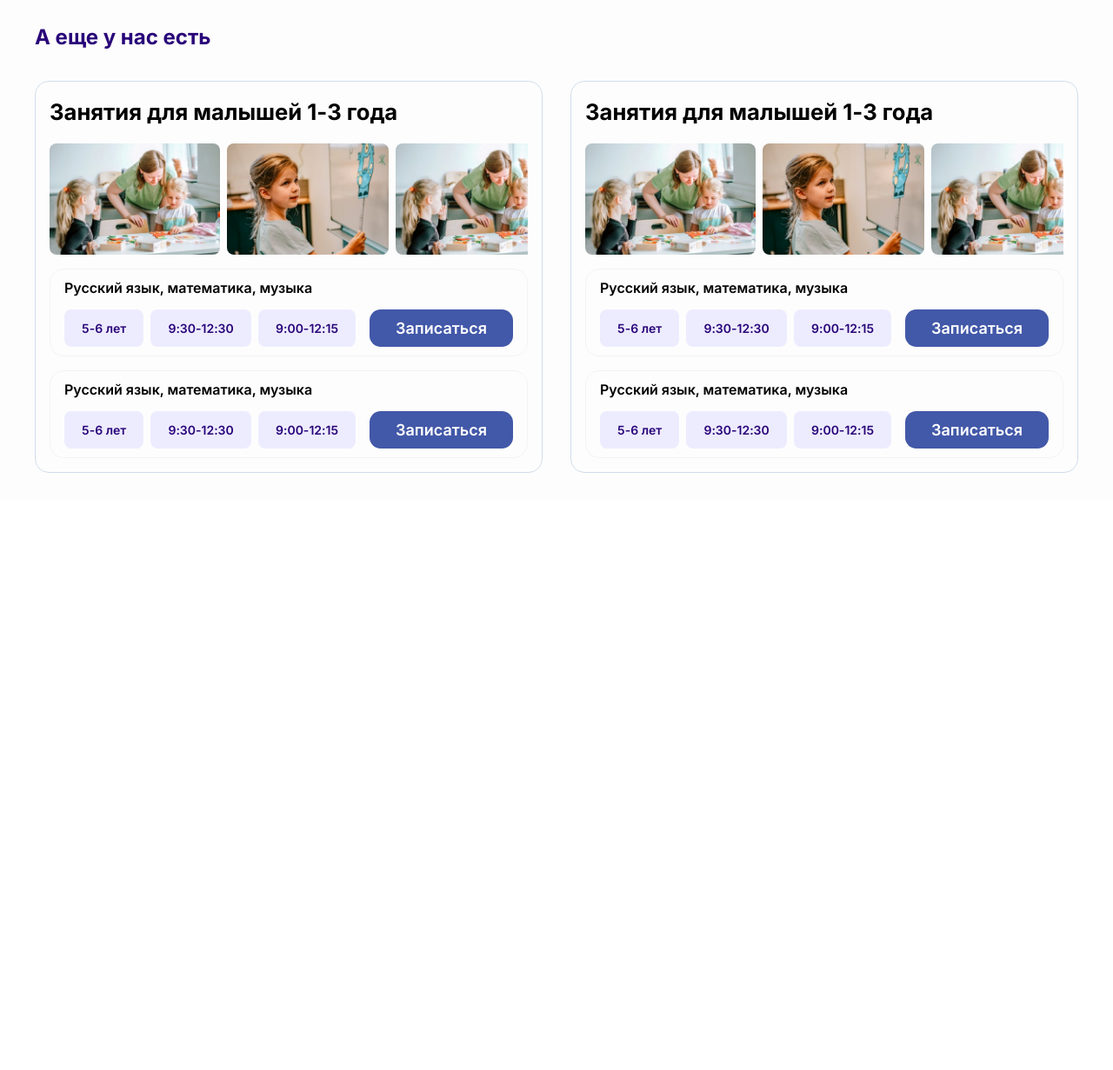
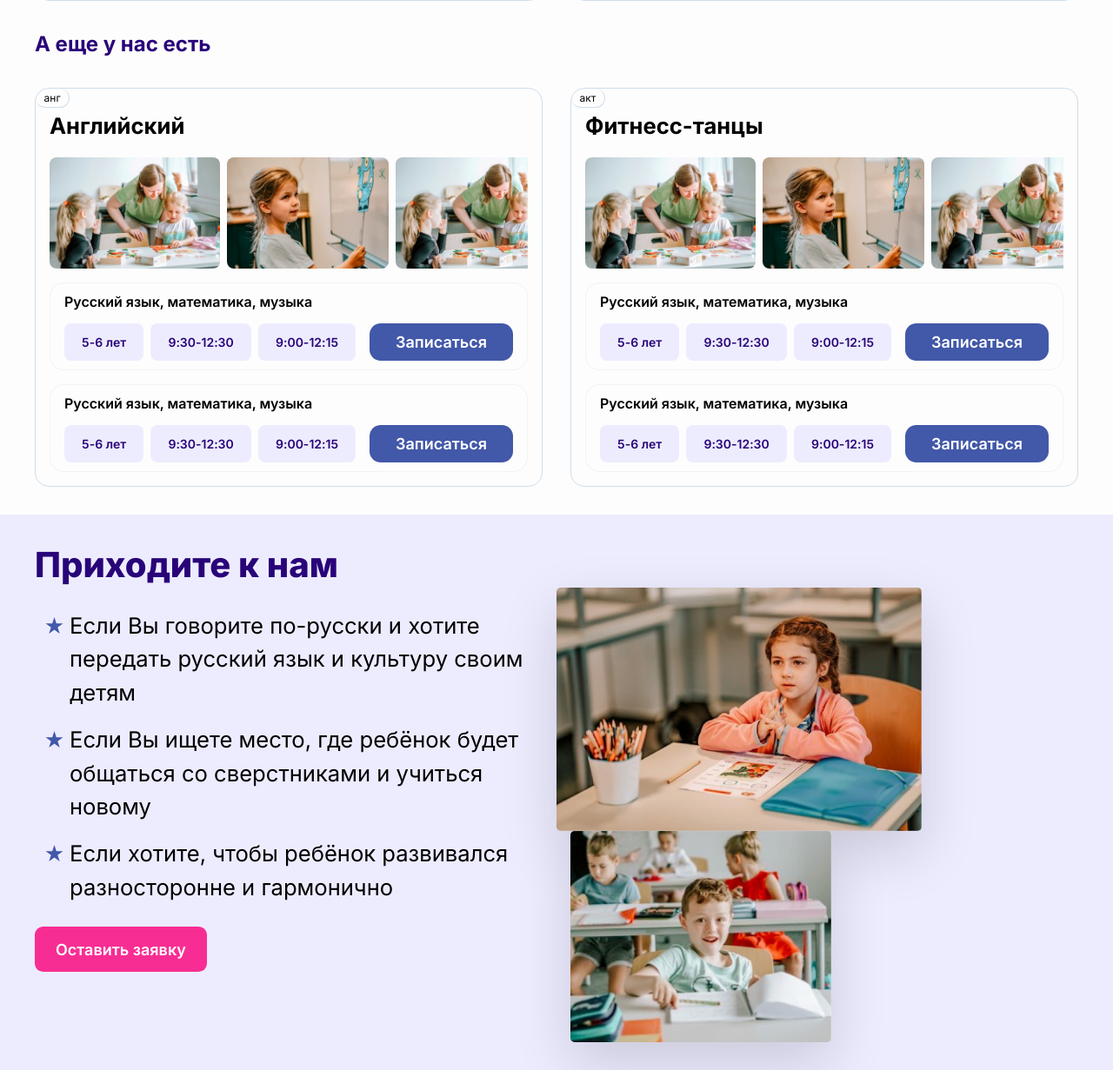
Before and after one commit to IronAdministrator/lanSchool, a website built with Vite: page index.html in a window 1280 px wide. Shown: the part 1285-2516 px from the top of the page at 87% size. Before the commit the page ends 1861 px from the top, so only its background shows below. Built offline with nearby package versions, Linux system fonts and the light colour scheme.

Commit message:
add cta section with images base

```diff
--- a/index.html
+++ b/index.html
@@ -11,6 +11,7 @@
       rel="stylesheet"
     />
     <link rel="stylesheet" href="style.css" />
+    <script src="main.js" defer></script>
     <title>F+U</title>
   </head>
   <body>
@@ -55,7 +56,7 @@
                 </h1>
                 <p class="sub-title">Качественное дополнительное образование</p>
                 <div class="hero-cta-container">
-                  <button class="hero-btn">Оставить заявку</button>
+                  <button class="primary-btn">Оставить заявку</button>
                   <a class="hero-link" href="#">Провести пробное занятие</a>
                 </div>
               </div>
@@ -63,6 +64,7 @@
           </div>
         </div>
       </section>
+
       <section class="section-cards">
         <div class="container">
           <div class="section-cards-title">
@@ -70,6 +72,7 @@
           </div>
           <div class="course-cards">
             <div class="card">
+              <div class="age-info-badge">1-3</div>
               <div class="card-title secondary-heading">
                 Занятия для малышей 1-3 года
               </div>
@@ -119,8 +122,9 @@
               </div>
             </div>
             <div class="card">
+              <div class="age-info-badge">3-6</div>
               <div class="card-title secondary-heading">
-                Занятия для малышей 1-3 года
+                Для дошкольников 3-6
               </div>
               <div class="card-image">
                 <img src="/Academy-of-Languages_1.png" alt="course-image" />
@@ -171,9 +175,8 @@
               А еще у нас есть
             </div>
             <div class="card">
-              <div class="card-title secondary-heading">
-                Занятия для малышей 1-3 года
-              </div>
+              <div class="age-info-badge">анг</div>
+              <div class="card-title secondary-heading">Английский</div>
               <div class="card-image">
                 <img src="/Academy-of-Languages_1.png" alt="course-image" />
                 <img src="/Academy-of-Languages_2.png" alt="course-image" />
@@ -207,9 +210,8 @@
               </div>
             </div>
             <div class="card">
-              <div class="card-title secondary-heading">
-                Занятия для малышей 1-3 года
-              </div>
+              <div class="age-info-badge">акт</div>
+              <div class="card-title secondary-heading">Фитнесс-танцы</div>
               <div class="card-image">
                 <img src="/Academy-of-Languages_1.png" alt="course-image" />
                 <img src="/Academy-of-Languages_2.png" alt="course-image" />
@@ -245,7 +247,49 @@
           </div>
         </div>
       </section>
+
+      <section class="section-cta">
+        <div class="container">
+          <div class="content">
+            <div class="section-cta-title span-all-columns">
+              <h2 class="primary-heading text-center">Приходите к нам</h2>
+            </div>
+            <div class="cta-left">
+              <ul class="reasons-list">
+                <li class="reason-item">
+                  Если Вы говорите по-русски и хотите передать русский язык и
+                  культуру своим детям
+                </li>
+                <li class="reason-item">
+                  Если Вы ищете место, где ребёнок будет общаться со
+                  сверстниками и учиться новому
+                </li>
+                <li class="reason-item">
+                  Если хотите, чтобы ребёнок развивался разносторонне и
+                  гармонично
+                </li>
+              </ul>
+              <div class="btn-container text-center">
+                <button class="primary-btn">Оставить заявку</button>
+              </div>
+            </div>
+            <div class="cta-right">
+              <div class="composition">
+                <img
+                  class="composition-img img-1"
+                  src="/Academy-of-Languages_3.png"
+                  alt=""
+                />
+                <img
+                  class="composition-img img-2"
+                  src="/Academy-of-Languages_4.png"
+                  alt=""
+                />
+              </div>
+            </div>
+          </div>
+        </div>
+      </section>
     </main>
-    <script src="main.js"></script>
   </body>
 </html>
--- a/style.css
+++ b/style.css
@@ -51,6 +51,7 @@
   --clr-text-muted: var(--clr-grey-500);
   --clr-background-primary: var(--clr-white);
   --clr-background-secondary: #f3f3f3;
+  --clr-background-blue: var(--clr-blue-200);
   --clr-accent: #f82d93;
   /* colors  */
 
@@ -167,6 +168,15 @@ select {
   font-size: var(--fs-800);
   font-weight: 700;
   color: var(--clr-blue-800);
+}
+.primary-btn {
+  border: none;
+  border-radius: 0.6rem;
+  color: var(--clr-text-white);
+  background-color: var(--clr-accent);
+  padding: 0.8rem 1.5rem;
+  font-weight: 600;
+  cursor: pointer;
 }
 .text-muted {
   color: var(--clr-grey-500);
@@ -372,8 +382,20 @@ header .nav-main .nav-items .nav-item.insta-icon-container {
   flex-direction: column;
   gap: 1rem;
   border: 1px solid var(--clr-blue-100);
-  padding: 1rem;
+  padding: 1.5rem 1rem 1rem;
   border-radius: 1rem;
+  position: relative;
+}
+
+.section-cards .course-cards .card .age-info-badge {
+  position: absolute;
+  top: 0;
+  left: 0px;
+  border-right: 1px solid var(--clr-blue-100);
+  border-bottom: 1px solid var(--clr-blue-100);
+  border-radius: 1rem 1rem 1rem 1rem;
+  padding: 0.1rem 0.6rem;
+  font-size: 12px;
 }
 
 .section-cards .course-cards .card .card-image {
@@ -457,5 +479,86 @@ header .nav-main .nav-items .nav-item.insta-icon-container {
   font-weight: 600;
   cursor: pointer;
 }
+/* section courses cards */
 
-/* section courses cards */
+/* section cta */
+
+.section-cta {
+  background-color: var(--clr-background-blue);
+  padding: 2rem 0 26rem;
+}
+
+@media only screen and (min-width: 48em) {
+  .section-cta {
+    padding: 2rem 0;
+  }
+}
+
+@media only screen and (min-width: 48em) {
+  .section-cta .content {
+    display: grid;
+    grid-template-columns: repeat(2, 1fr);
+  }
+}
+
+.section-cta .content .cta-left ul.reasons-list {
+  display: flex;
+  flex-direction: column;
+  gap: 1rem;
+  list-style-image: url("/star.svg");
+  font-size: var(--fs-secondary-heading);
+}
+
+.section-cta .content .cta-right {
+  /* display: flex; */
+  /* justify-content: center; */
+}
+@media only screen and (min-width: 48em) {
+  .section-cta .content .cta-right {
+    /* display: flex; */
+  }
+}
+
+.section-cta .content .cta-right .composition {
+  position: relative;
+  max-width: 38rem;
+}
+
+.section-cta .content .cta-right .composition .composition-img {
+  box-shadow: 0 1.5rem 4rem rgba(0, 0, 0, 0.15);
+  border-radius: 0.3rem;
+  position: absolute;
+  z-index: 10;
+  transition: all 0.2s;
+  outline-offset: 2rem;
+}
+@media only screen and (min-width: 48em) {
+  .section-cta .content .cta-right .composition .composition-img {
+    position: relative;
+  }
+}
+
+.section-cta .content .cta-right .composition .composition-img.img-1 {
+  width: 70%;
+  top: 2rem;
+  right: 1rem;
+}
+@media only screen and (min-width: 48em) {
+  .section-cta .content .cta-right .composition .composition-img.img-1 {
+    top: 0;
+    right: 0;
+  }
+}
+
+.section-cta .content .cta-right .composition .composition-img.img-2 {
+  width: 50%;
+  top: 9rem;
+  left: 1rem;
+}
+@media only screen and (min-width: 48em) {
+  .section-cta .content .cta-right .composition .composition-img.img-2 {
+    top: 0;
+    right: 0;
+  }
+}
+/* section cta */
```
Also changed, not shown: public/Academy-of-Languages_3.png (added), public/Academy-of-Languages_4.png (added), public/star.svg (added).
